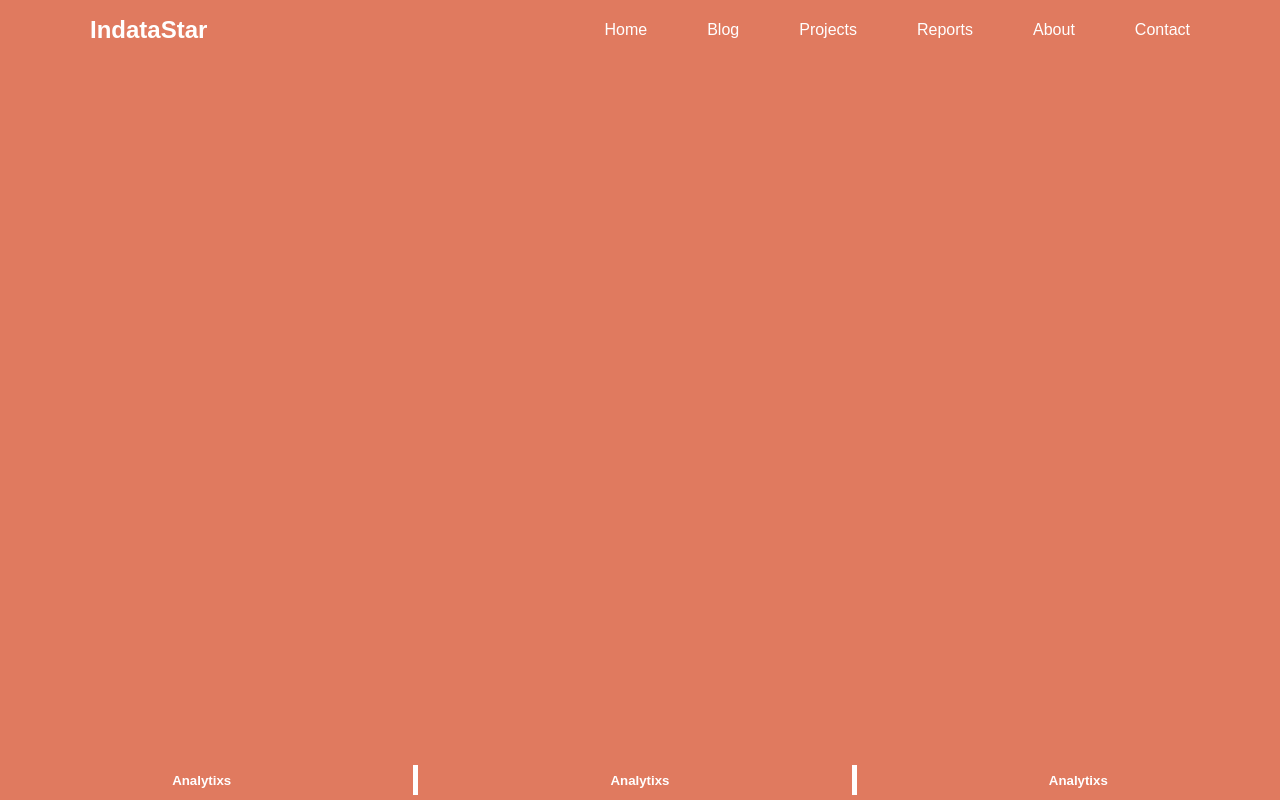
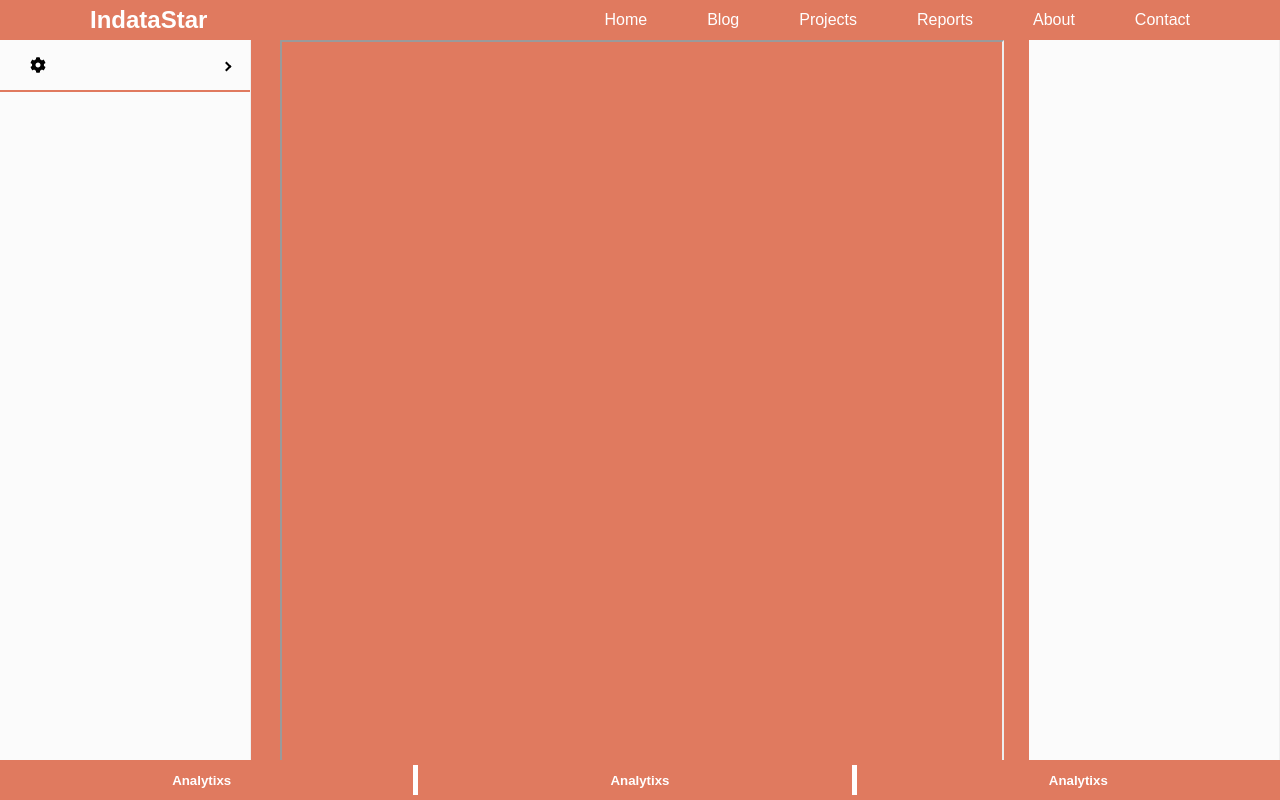
Before and after one commit to KingCrypto285/mn_alanytix, a React (Create React App) app: page /Reports/Create_Report in a window 1280 px wide. Built offline with nearby package versions, Linux system fonts and the light colour scheme.

Commit message:
first commit
Initial work.
beginning work on pdf creation

```diff
--- a/src/App.css
+++ b/src/App.css
@@ -97,7 +97,7 @@ body {
 }
 
 .navbar {
-  height: 60px;
+  height: 5vh;
   background-color: #E07A5F;
   position: relative;
   flex-direction: row;
--- a/src/Components/Footer.jsx
+++ b/src/Components/Footer.jsx
@@ -20,7 +20,7 @@ const BottomBar = styled.div`
     flex-direction: row;
     align-items: center;
     width: 100%;
-    height: 5%;
+    height: 5vh;
     position: fixed;
     bottom: 0;
     color: #ffffff;
--- a/src/Pages/Pages.jsx
+++ b/src/Pages/Pages.jsx
@@ -10,6 +10,7 @@ import ReportSection from './ReportSection';
 import Reports from './Reports';
 import About from './About';
 import Contact from './Contact';
+import Create_Report from './Reports/Create_Report';
 
 function Pages() {
 
@@ -24,6 +25,7 @@ function Pages() {
                     <Route path="/ProjectSection" element={<ProjectSection />}/>
                     <Route path="/ReportSection" element={<ReportSection />}/>
                     <Route path="/Reports" element={<Reports />}/>
+                    <Route path="/Reports/Create_Report" element={<Create_Report />}/>
                     <Route path="/About" element={<About />}/>
                     <Route path="/Contact" element={<Contact />}/>
                 </Routes>
--- a/src/Pages/ReportSection.jsx
+++ b/src/Pages/ReportSection.jsx
@@ -1,24 +1,25 @@
 import React from 'react';
 import '..//App.css';
 import styled from "styled-components";
-import { Link  } from "react-router-dom";
 import TitleBar from '../Components/TitleBar';
 import MainDescription from '../Components/MainDescription';
+import { Link,useNavigate  } from "react-router-dom";
 
-class ReportSection extends React.Component {
+const ReportSection =()=> {
+    const Nav = useNavigate();
 
 
+    const GoToReports =()=>{
+        Nav(`/Reports/Create_Report`);
+    }
 
-    GoToReports =()=>{
-        this.props.history.push(`/Reports`);
-    }
-    render(){
         return (
             <div className='MainContent'>
             <TitleBar title="Reports" type="main" Content={"Generate and investigate"}/>
+            <button onClick={GoToReports}>Create New report</button>
             </div>
         );
-    }
+
 
 }
 
--- /dev/null
+++ b/src/Pages/Reports/Create_Report.jsx
@@ -0,0 +1,110 @@
+import React, { Component, useEffect, useState } from "react"
+import {Sidebar, Menu, MenuItem, SubMenu } from "react-pro-sidebar";
+import Draggable from 'react-draggable';
+import { PDFDocument,StandardFonts  } from "pdf-lib";
+import { FaAd,FaCog } from "react-icons/fa";
+import styled from "styled-components";
+
+
+
+const Create_Report =()=>{
+    const [PDF,SetPDF] = useState('')
+
+
+    useEffect(() =>{
+        SetUpPDFOnLoad();
+        //LoadPDF();
+    },[])
+
+    async function SetUpPDFOnLoad()
+    {
+        const NewPDF = await PDFDocument.create()
+        const Page = NewPDF.addPage();
+        //const font = await NewPDF.embedFont(StandardFonts.Helvetica);
+        const Text = 'You can create PDFs!';
+        Page.drawText(Text)
+        const Fontsize = 24
+
+        const PDFBytes = await NewPDF.save();
+        SetTOUrl(PDFBytes);
+    }
+
+    async function LoadPDF()
+    {
+        const PDF_LOAD = await PDFDocument.load(PDF);
+        const viewerPrefs = PDF_LOAD.catalog.getOrCreateViewerPreferences();
+        viewerPrefs.setDisplayDocTitle(true);
+        viewerPrefs.setFitWindow(true);
+
+
+    }
+
+
+    const SetTOUrl = (PDFInput) =>
+    {
+        const BLOB = new Blob([PDFInput], { type: 'application/pdf' });
+        const PDF_URL = URL.createObjectURL(BLOB);
+        SetPDF(PDF_URL)
+    }
+
+
+        return(
+            <MainDiv>
+                <div>
+                    <Sidebar style={{height:'90vh',width:'5vh', backgroundColor:'white'}}>
+                        <Menu>
+                        <UnderlinedSub title="Settings" icon={<FaCog />}>
+                        <MenuItem>General</MenuItem>
+                        <MenuItem>Security</MenuItem>
+                        </UnderlinedSub>
+                        </Menu>
+                    </Sidebar>
+                </div>
+                <DivObj>
+                    <iframe src={PDF} style={{height:'100%',width:'100%'}}></iframe>
+                </DivObj>
+                <div>
+                <Sidebar style={{height:'90vh',width:'5vh', backgroundColor:'white'}}>
+
+                </Sidebar>
+                </div>
+
+            </MainDiv>
+        );
+
+
+}
+
+
+const UnderlinedSub = styled(SubMenu)`
+border-bottom: 2px solid #E07A5F;
+width: 80%;
+`
+
+
+const MainDiv = styled.div`
+    display:flex;
+`
+
+const DivObj = styled.div`
+
+margin:auto;
+height:90vh;
+width:90vh;
+`
+
+// iv style={{height:'100vh',display:'flex'}}
+export default Create_Report
+
+
+// <div style={{display:'flex'}}>
+// <Sidebar style={{height:'90vh',padding:'5px',width:'10%'}}>
+//     <Menu>
+//         <MenuItem>Add</MenuItem>
+//         <MenuItem>Other</MenuItem>
+//     </Menu>
+// </Sidebar>
+// <DivObj>
+// <iframe src={PDF} style={{height:'100%',width:'90%'}}></iframe>
+// </DivObj>
+// </div>
```
Also changed, not shown: package.json (+6 -2 lines), src/Components/DraggableBox.jsx (added, +33 -0 lines), 1 other file (tests, documents, lock files or other folders).
